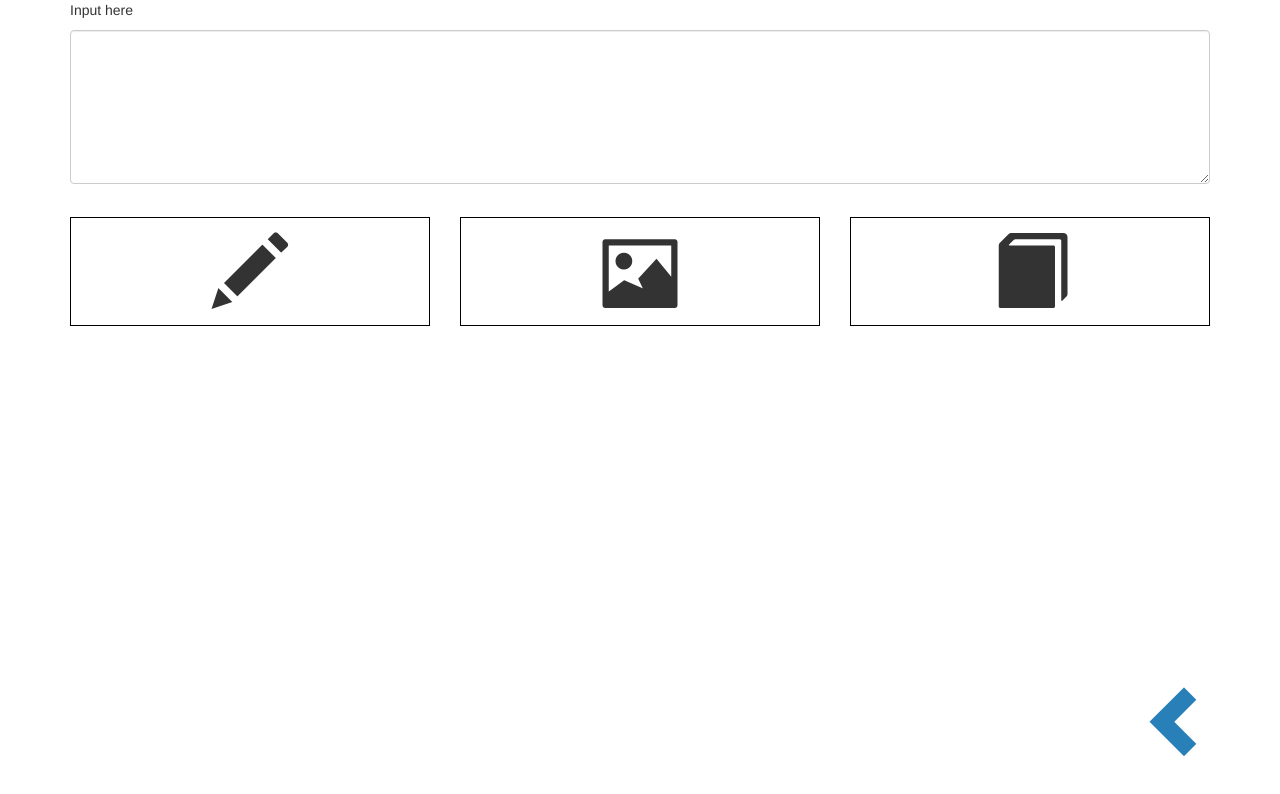
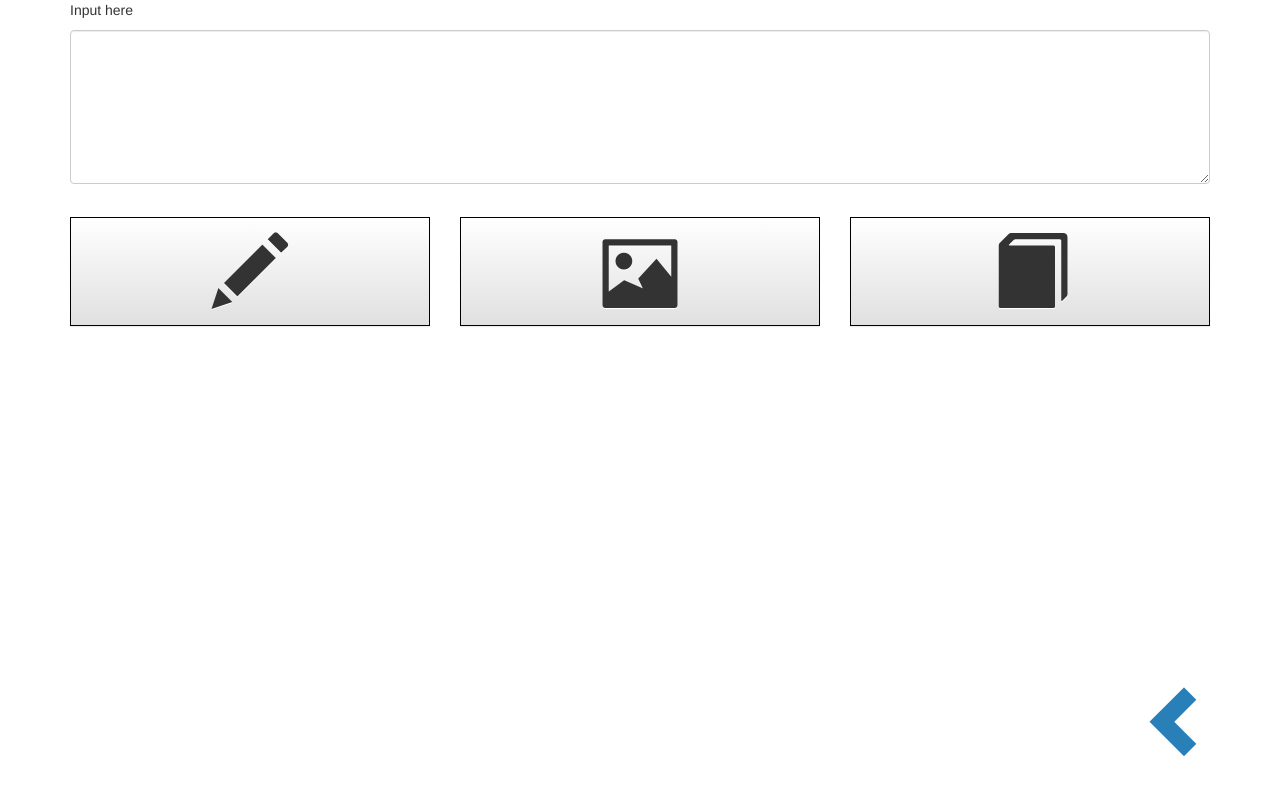
Before and after one commit to Cobesz/userstories, a plain HTML site: page page2.html in a window 1280 px wide. Drawn offline with nearby package versions, Linux system fonts and the light colour scheme.

Commit message:
Added buttons

```diff
--- a/page2.html
+++ b/page2.html
@@ -29,13 +29,13 @@
 		</div>
 		<div class="row">
 			<div class="col-md-4">
-				<span class="glyphicon glyphicon-pencil box"></span>
+				<span class="glyphicon glyphicon-pencil box btn-default"></span>
 			</div>
 			<div class="col-md-4">
-				<span class="glyphicon glyphicon-picture box"></span>
+				<span class="glyphicon glyphicon-picture box btn-default"></span>
 			</div>
 			<div class="col-md-4">
-				<span class="glyphicon glyphicon-book box"></span>
+				<span class="glyphicon glyphicon-book box btn-default"></span>
 			</div>
 		</div>
 	</div>
```
